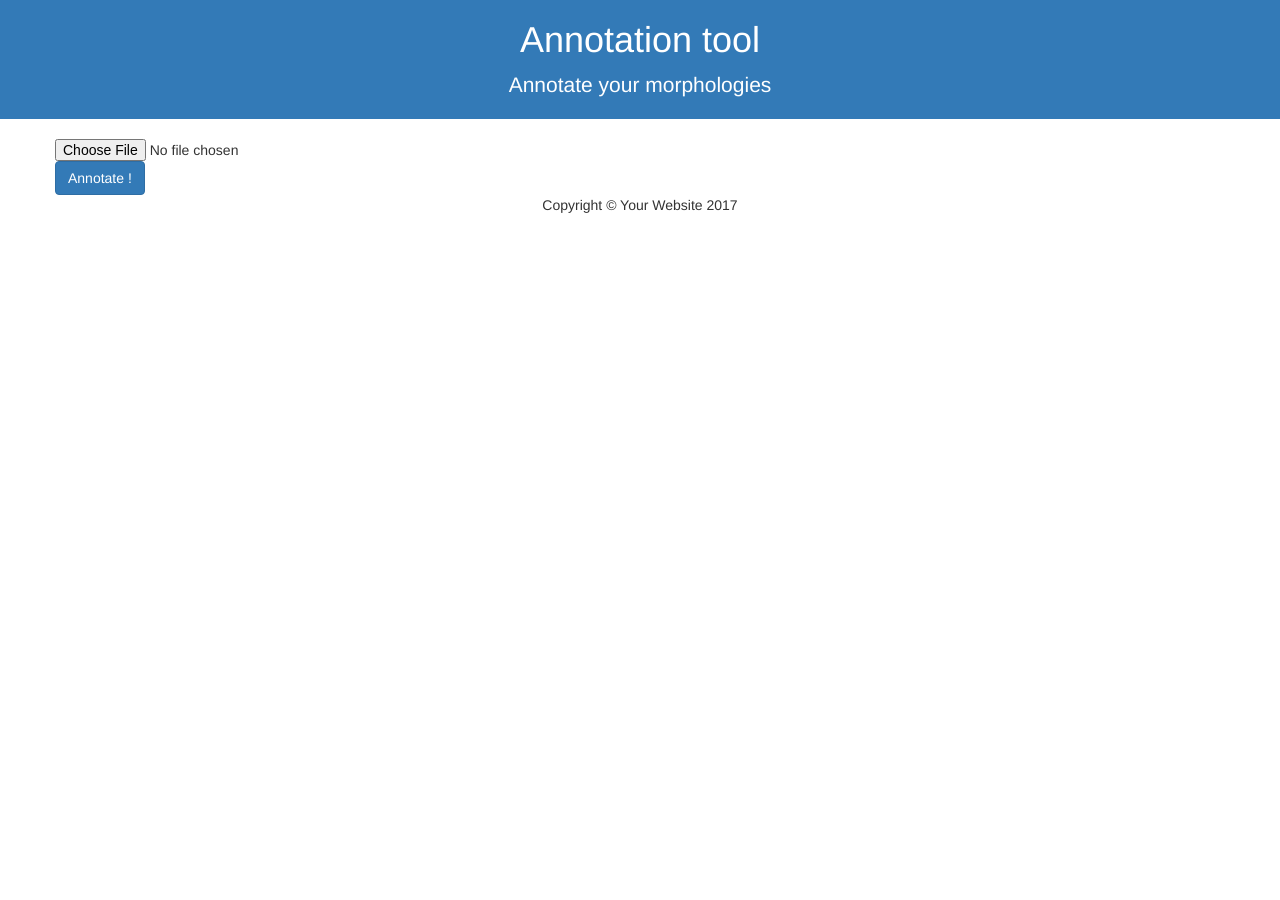
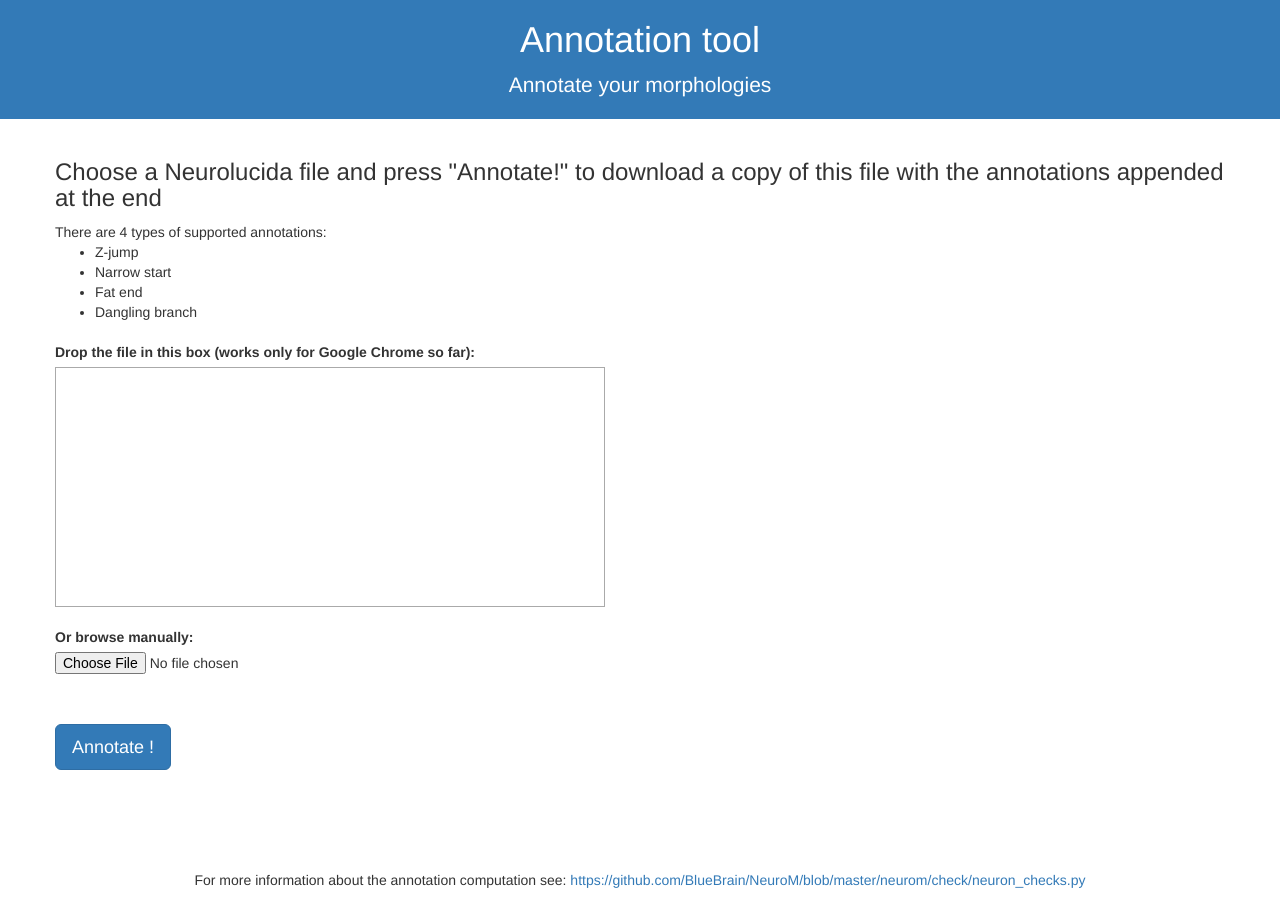
Before and after one commit to BlueBrain/morph-service, a Django app: page /annotations/ in a window 1280 px wide. Before the commit the page ends 213 px from the top, so only its background shows below. Run offline with Django 3.2, Linux system fonts and the light colour scheme; some libraries are stand-ins or nearby versions.

Commit message:
Add drag-and-drop ability (Chrome only)
Change-Id: I3c21ed96112b8ef6b50fdfc061607d0db6f0fd8e

```diff
--- a/annotations/templates/annotations/index.html
+++ b/annotations/templates/annotations/index.html
@@ -11,9 +11,19 @@
         <title>Annotation tool</title>
 
 
-        <script src="//code.jquery.com/jquery-1.11.0.min.js"></script>
-        <script src="//netdna.bootstrapcdn.com/bootstrap/3.1.1/js/bootstrap.min.js"></script>
-        <link href="//netdna.bootstrapcdn.com/bootstrap/3.1.1/css/bootstrap.min.css" rel="stylesheet">
+        <script src="https://code.jquery.com/jquery-1.11.0.min.js"></script>
+        <script src="https://netdna.bootstrapcdn.com/bootstrap/3.1.1/js/bootstrap.min.js"></script>
+        <link href="https://netdna.bootstrapcdn.com/bootstrap/3.1.1/css/bootstrap.min.css" rel="stylesheet">
+
+        <style>
+         #drag-and-drop-box {
+             width: 550px;
+             height: 240px;
+             padding: 10px;
+             border: 1px solid #aaaaaa;
+         }
+
+        </style>
     </head>
 
     <body id="page-top">
@@ -24,36 +34,39 @@
                 <p class="lead">Annotate your morphologies</p>
             </div>
         </header>
-        <!--
-             <section id="about">
-             <div class="container">
+        <div class="container" style="margin-top: 20px;">
             <div class="row">
-             <div class="col-lg-8 mx-auto">
-             <h2>About this page</h2>
-             <p class="lead">Drag & drop your file here:</p>
-             <div id="dropZone" style="width: 100px; height: 100px; background-color: red"></div>
+                <h3>Choose a Neurolucida file and press "Annotate!" to download a copy of this file with the annotations appended at the end</h3>
+                There are 4 types of supported annotations:
+                <ul>
+                    <li>Z-jump</li>
+                    <li>Narrow start</li>
+                    <li>Fat end</li>
+                    <li>Dangling branch</li>
+                </ul>
+
             </div>
-             </div>
-             </div>
-             </section>
-           -->
-        <div class="container" style="margin-top: 20px;">
             <div class="row">
                 <form method="post" enctype="multipart/form-data" action="/annotations/api" class="form-inline" role="form">
                     {% csrf_token %}
-                    <input type="file" name="myfile" >
-                    <button type="submit" class="btn btn-primary">Annotate !</button>
+                    <div class="form-group">
+                        <label for="drag-and-drop-box" style="margin-top:10px">Drop the file in this box (works only for Google Chrome so far):</label>
+                        <div id="drag-and-drop-box"></div>
+                        <label for="fileControl" style="margin-top:20px">Or browse manually:</label>
+                        <input type="file"  name="myfile" class="form-control-file" id="fileControl">
+                        <button type="submit"  style="margin-top:50px" class="btn btn-primary btn-lg">Annotate !</button>
+                    </div>
                 </form>
             </div>
         </div>
         <footer class="py-5 bg-dark">
             <div class="container">
-                <p class="m-0 text-center text-white">Copyright &copy; Your Website 2017</p>
+                <p style="margin-top:100px" class="m-0 text-center text-white">For more information about the annotation computation see: <a href="https://github.com/BlueBrain/NeuroM/blob/master/neurom/check/neuron_checks.py">https://github.com/BlueBrain/NeuroM/blob/master/neurom/check/neuron_checks.py</a></p>
             </div>
         </footer>
 
-        <!-- <script>
-             var dropZone = document.getElementById('dropZone');
+        <script>
+         var dropZone = document.getElementById('drag-and-drop-box');
 
          // Optional.   Show the copy icon when dragging over.  Seems to only work for chrome.
          dropZone.addEventListener('dragover', function(e) {
@@ -69,8 +82,8 @@
              var files = e.dataTransfer.files; // Array of all files
 
              console.log('dropped: '+files[0]);
+       	     document.querySelector('form').fileControl.files = files;
          });
-             </script> -->
+        </script>
     </body>
-
 </html>
--- a/annotations/views.py
+++ b/annotations/views.py
@@ -15,7 +15,7 @@ def index(request):
 
 def api(request):
     if request.method == 'POST' and request.FILES:
-        f = next(request.FILES.values())
+        f = next(iter(request.FILES.values()))
         tmp = tempfile.gettempdir()
         fs = FileSystemStorage(tmp)
         basename = f.name.split('.')[0]
```
Lines whose indentation alone changed are shown as unchanged.
